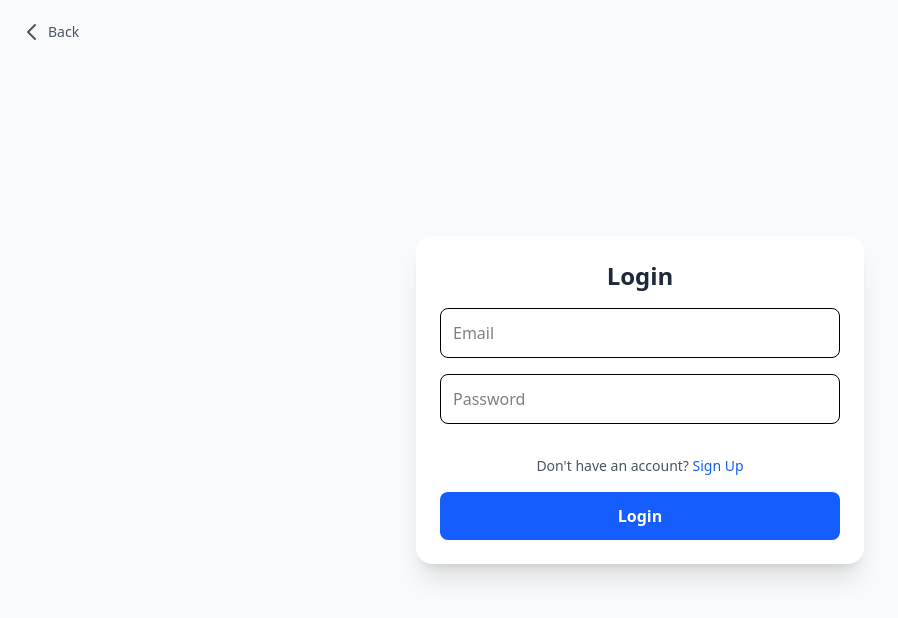
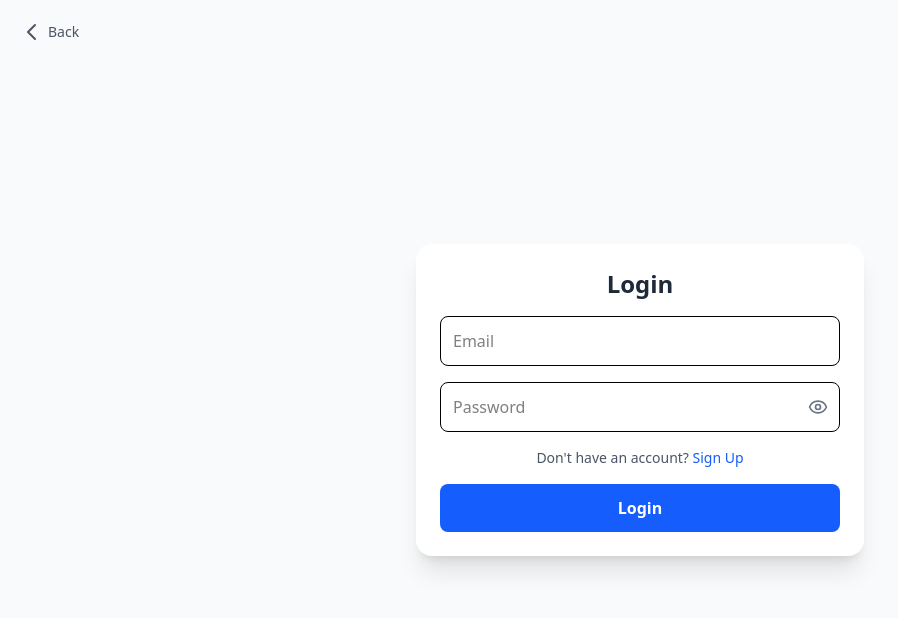
Before and after one commit to SaimRaza885/e-comerce, a React (Vite) app in the folder frontend/: page /login in a window 1280 px wide. Shown: the top 618 px of the page, without its empty margins (0-898 px from the left). Built offline with nearby package versions, Linux system fonts and the light colour scheme; no server answers.

Commit message:
some edits in order and login page

```diff
--- a/frontend/src/pages/Login.jsx
+++ b/frontend/src/pages/Login.jsx
@@ -4,12 +4,16 @@ import { useNavigate, Link, data } from "react-router-dom";
 import Logo from "../components/Logo";
 import BackArrow from "../components/BackArrow";
 import { useAuth } from "../context/AuthContext";
+import { Eye, EyeOff } from "lucide-react";
 
 export default function Login() {
   const [form, setForm] = useState({ email: "", password: "" });
   const [loading, setLoading] = useState(false);
   const [message, setMessage] = useState(null);
+  const [showPassword, setShowPassword] = useState(false);
+
   const { login } = useAuth();
+  const [statusCode, setStatusCode] = useState(null);
   const navigate = useNavigate();
 
 
@@ -17,11 +21,6 @@ export default function Login() {
     setForm({ ...form, [e.target.name]: e.target.value });
   };
 
-  // useEffect(() => {
-  //   if (localStorage.getItem("accessToken")) {
-  //     navigate("/admin")
-  //   }
-  // }, [])
 
   const handleSubmit = async (e) => {
     e.preventDefault();
@@ -41,12 +40,13 @@ export default function Login() {
 
       // localStorage.setItem("accessToken", token);
       setMessage(res.data.message || "Login successful!");
-      console.log(res.data.data)
+      setStatusCode(res.data.statusCode)
 
       // Redirect after login
       navigate("/account/profile");
     } catch (err) {
-      setMessage(err.response?.data?.message || "Invalid email or password");
+      setMessage(err.message);
+      setStatusCode(err.statusCode || 400);
     } finally {
       setLoading(false);
     }
@@ -61,7 +61,7 @@ export default function Login() {
         </h2>
 
         {message && (
-          <div className="mb-4 text-sm text-center text-red-600">{message}</div>
+          <div className={`mb-4 text-sm text-center ${statusCode > 205 ? "text-red-600" : "text-green-600"} `}>{message}</div>
         )}
 
         <form onSubmit={handleSubmit} className="space-y-4">
@@ -74,15 +74,25 @@ export default function Login() {
             className="w-full p-3 border rounded-lg focus:ring focus:ring-blue-300"
             required
           />
+          <div className="relative w-full">
             <input
-            type="password"
+              type={showPassword ? "text" : "password"}
               name="password"
               value={form.password}
               onChange={handleChange}
               placeholder="Password"
-            className="w-full p-3 border rounded-lg focus:ring focus:ring-blue-300"
+              className="w-full p-3 pr-10 border rounded-lg focus:ring focus:ring-blue-300"
               required
             />
+            <button
+              type="button"
+              onClick={() => setShowPassword(!showPassword)}
+              className="absolute right-3 top-1/2 -translate-y-1/2 text-gray-500 hover:text-gray-700"
+            >
+              {showPassword ? <EyeOff size={20} /> : <Eye size={20} />}
+            </button>
+          </div>
+
 
           <p className="mt-4 text-center text-sm text-gray-600">
             Don't have an account?{" "}
@@ -99,6 +109,6 @@ export default function Login() {
           </button>
         </form>
       </div>
-    </div>
+    </div >
   );
 }
--- a/frontend/src/pages/ProductDetails.jsx
+++ b/frontend/src/pages/ProductDetails.jsx
@@ -22,6 +22,7 @@ const ProductDetail = () => {
       try {
         const res = await api.get(`/product/${id}`);
         setProduct(res.data.data);
+        console.log(res.data.message);
       } catch (err) {
         setError(err.response?.data?.message || "Failed to fetch product");
       } finally {
--- a/frontend/src/pages/order/All_Orders.jsx
+++ b/frontend/src/pages/order/All_Orders.jsx
@@ -33,8 +33,8 @@ const OrdersList = () => {
     fetchOrders();
 
     // Optional: auto-refresh every 10 seconds
-    // const interval = setInterval(fetchOrders, 1000);
-    // return () => clearInterval(interval);
+    const interval = setInterval(fetchOrders, 1800000); // 30 minutes
+    return () => clearInterval(interval);
   }, []);
 
   // Delete order handler
--- a/frontend/src/pages/order/My_Orders.jsx
+++ b/frontend/src/pages/order/My_Orders.jsx
@@ -11,10 +11,22 @@ const MyOrders = () => {
     }
   });
 
-    // 🪄 Also reload if localStorage changes in same tab
+  // Helper function to reload orders from localStorage
+  const loadOrders = () => {
+    try {
+      const saved = JSON.parse(localStorage.getItem("orders") || "[]");
+      setOrders(Array.isArray(saved) ? saved : [saved]);
+    } catch (err) {
+      console.error("Error reloading orders from localStorage:", err);
+    }
+  };
+
+  // 🪄 Reload if localStorage changes (even across tabs)
+  useEffect(() => {
     const handleStorageChange = (e) => {
       if (e.key === "orders") loadOrders();
     };
+
     window.addEventListener("storage", handleStorageChange);
     return () => window.removeEventListener("storage", handleStorageChange);
   }, []);
--- a/frontend/src/pages/order/Order_Create.jsx
+++ b/frontend/src/pages/order/Order_Create.jsx
@@ -1,6 +1,6 @@
 import { use, useState } from "react";
 import { useCart } from "../../context/Cart";
-import { FiMapPin, FiPhone, FiCreditCard } from "react-icons/fi";
+import { FiMapPin, FiPhone, FiCreditCard, FiUser } from "react-icons/fi";
 import { FaTruck } from "react-icons/fa"
 import { useNavigate } from "react-router-dom";
 import api from "../../api/axios";
@@ -84,7 +84,7 @@ const Checkout = () => {
         <div className="min-h-screen bg-gray-50 py-16 px-4">
             <div className="flex items-center justify-center w-full mb-5 !text-7xl">
 
-                <Logo size={30} />
+                <Logo size={20} />
             </div>
             <div className="max-w-7xl mx-auto grid lg:grid-cols-2 gap-10">
                 {/* Shipping Form */}
@@ -106,7 +106,7 @@ const Checkout = () => {
                             />
                         </div>
                         <div className="flex items-center gap-2 border rounded px-3 py-2">
-                            <FiPhone className="text-gray-400" />
+                            <FiUser className="text-gray-400" />
                             <input
                                 type="text"
                                 name="Name"
```
Lines whose indentation alone changed are shown as unchanged.
